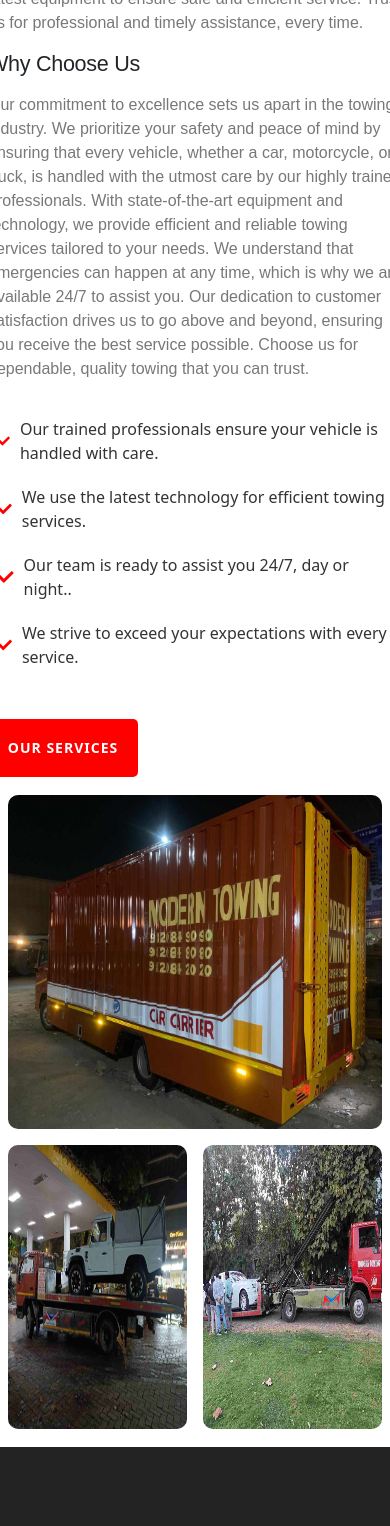
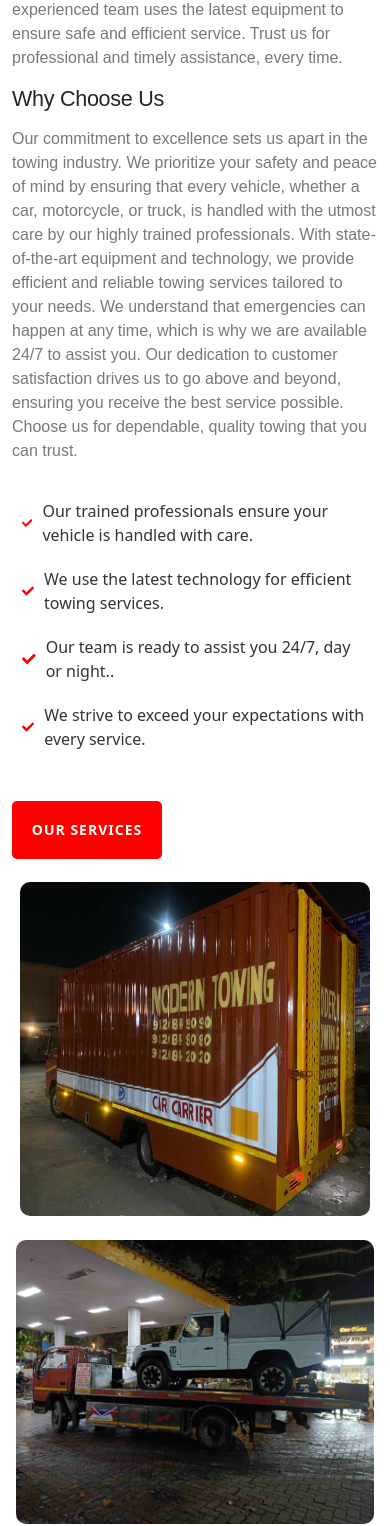
Before and after one commit to ReactNativeAmalgum/towing, a React (Create React App) app: page /about in a window 390 px wide. Shown: the part 432-1958 px from the top of the page. Built offline with nearby package versions, Linux system fonts and the light colour scheme.

Commit message:
about us page problem solved

```diff
--- a/src/Pages/About.css
+++ b/src/Pages/About.css
@@ -150,3 +150,12 @@
     margin-top: 30px;
     border-radius: 5px;
   }
+.custom-aboutimg-row{
+  padding: .5rem !important;
+}
+  @media(max-width: 769px){
+.custom-aboutimg-row{
+  display: flex;
+  flex-direction: column;
+}
+  }
--- a/src/Pages/About.jsx
+++ b/src/Pages/About.jsx
@@ -22,10 +22,10 @@
           </div>
         </div>
       </section>
-      <div className="container custom-about-cont" style={{ padding: 0 }}>
+      <div className="container custom-about-cont" >
         <div className="row">
           {/* First Column with a Card */}
-          <div className="col-12 col-md-6 custom-padding" style={{ paddingTop: 0, padding: 0 }}>
+          <div className="col-12 col-md-6 custom-padding" >
             <p className='speacial-para'>
               Since 2004, we’ve been providing reliable towing and vehicle transport services for all types of vehicles, from cars to heavy-duty trucks. Our experienced team uses the latest equipment to ensure safe and efficient service. Trust us for professional and timely assistance, every time.
 
@@ -62,19 +62,25 @@
 
 
               <div className='container custom-img-cont custom-padding' style={{ padding: 0 }}>
-                <div className="p-2 about-img2-cont">
+                <div className='row custom-aboutimg-row'>
+
+                    <div className="p-2 about-img2-cont col-lg-6 col-sm-6">
                       <img
                         src={galleryData.FLATBED2}
                         alt="Grid Image 1"
                         className='about-img'
                       />
+
                   </div>
-                <div className="p-2 about-img2-cont">
+
+                    <div className="p-2 about-img2-cont col-lg-6 col-sm-6">
                       <img
                         src={galleryData.Flatbed8}
                         alt="Grid Image 1"
                         className='about-img'
                       />
+
+                  </div>
                 </div>
               </div>
 
```
Also changed, not shown: src/index.css. Lines whose indentation alone changed are shown as unchanged.
